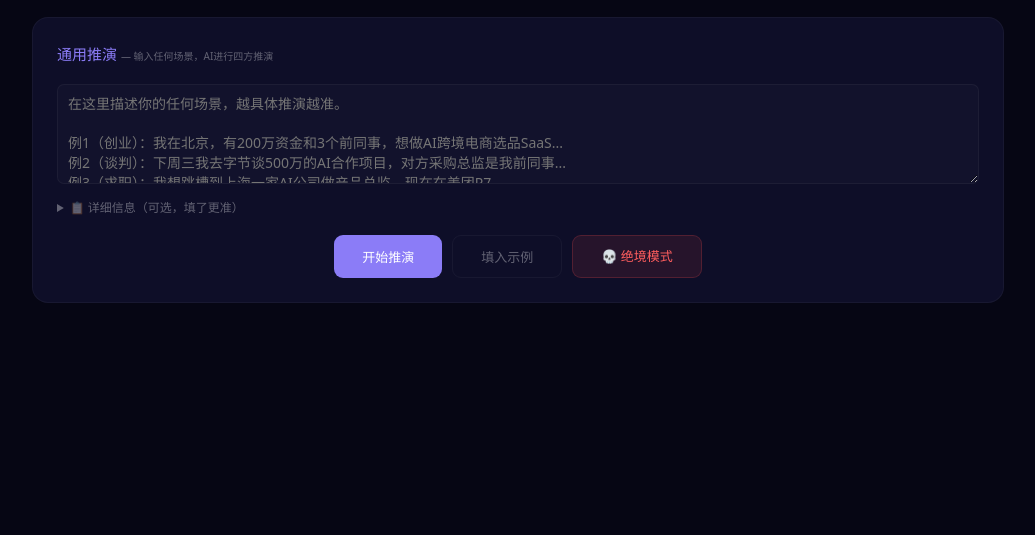
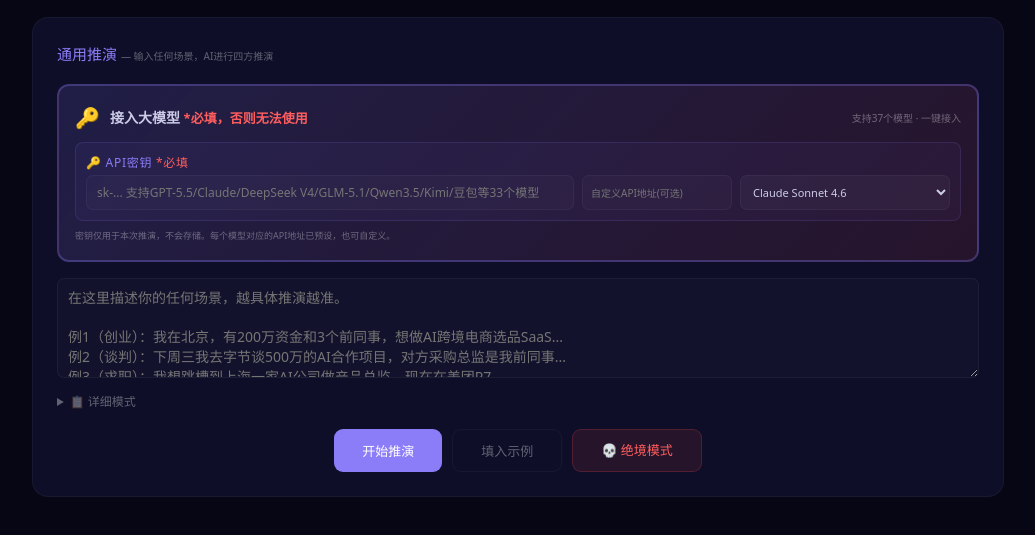
Before and after one commit to prodafe/Idea-Simulator, a plain HTML site: page frontend/index.html in a window 1280 px wide. Shown: the part 139-674 px from the top of the page, without its empty margins (122-1157 px from the left). Drawn offline with Linux system fonts and the light colour scheme.

Commit message:
feat: move API key to prominent top banner, rename details to 详细模式

```diff
--- a/frontend/index.html
+++ b/frontend/index.html
@@ -88,9 +88,13 @@ body{background:var(--bg);color:var(--tx);font-family:system-ui,-apple-system,sa
 
 <form class="card" onsubmit="return s()">
 <h2>通用推演 <span style="font-size:10px;color:var(--dim);font-weight:300">— 输入任何场景，AI进行四方推演</span></h2>
-<div class="fg fw" style="margin-bottom:14px"><textarea id="f-id" style="min-height:100px;font-size:14px" placeholder="在这里描述你的任何场景，越具体推演越准。&#10;&#10;例1（创业）：我在北京，有200万资金和3个前同事，想做AI跨境电商选品SaaS...&#10;例2（谈判）：下周三我去字节谈500万的AI合作项目，对方采购总监是我前同事...&#10;例3（求职）：我想跳槽到上海一家AI公司做产品总监，现在在美团P7...&#10;例4（投资）：朋友拉我投50万到他的Web3项目，他之前创业失败过一次...&#10;例5（搬家）：考虑从北京搬到成都，远程做独立开发，担心收入下降...&#10;&#10;只需填写这个框即可，下面信息可选填。"></textarea></div>
-<details style="margin-bottom:12px"><summary style="cursor:pointer;font-size:12px;color:var(--dim)">📋 详细信息（可选，填了更准）</summary>
-<div class="g3" style="margin-top:10px">
+
+<div style="background:linear-gradient(135deg,rgba(139,124,247,.15),rgba(255,77,77,.1));padding:16px;border-radius:12px;border:2px solid rgba(139,124,247,.3);margin-bottom:16px">
+<div style="display:flex;align-items:center;gap:10px;margin-bottom:8px">
+<span style="font-size:20px">🔑</span>
+<span style="color:var(--tx);font-weight:600;font-size:14px">接入大模型 <span style="color:var(--rd);font-size:13px">*必填，否则无法使用</span></span>
+<span style="font-size:10px;color:var(--dim);margin-left:auto">支持37个模型 · 一键接入</span>
+</div>
 <div class="fg fw" style="background:rgba(139,124,247,.05);padding:10px;border-radius:8px;border:1px solid rgba(139,124,247,.15);margin-bottom:8px"><label style="color:var(--ac);font-weight:500;font-size:12px">🔑 API密钥 <span style="color:var(--rd)">*必填</span></label><div style="display:flex;gap:8px"><input id="f-key" type="password" placeholder="sk-... 支持GPT-5.5/Claude/DeepSeek V4/GLM-5.1/Qwen3.5/Kimi/豆包等33个模型" style="flex:1"><input id="f-base" placeholder="自定义API地址(可选)" style="width:150px;background:rgba(255,255,255,.02);border:1px solid var(--bor);color:var(--tx);padding:8px;border-radius:7px;font-size:10px;font-family:inherit"><select id="f-model" style="width:210px;background:rgba(255,255,255,.03);border:1px solid var(--bor);color:var(--tx);padding:8px;border-radius:7px;font-size:11px;font-family:inherit">
 <optgroup label="OpenAI (2026.4)"><option value="gpt-5.5-instant">GPT-5.5 Instant</option><option value="gpt-5.5">GPT-5.5</option><option value="gpt-4o">GPT-4o</option><option value="o3">o3推理</option></optgroup>
 <optgroup label="Anthropic (2026.4)"><option value="claude-sonnet-4-6" selected>Claude Sonnet 4.6</option><option value="claude-opus-4-7">Claude Opus 4.7</option><option value="claude-haiku-4-5">Claude Haiku 4.5</option></optgroup>
@@ -100,6 +104,12 @@ body{background:var(--bg);color:var(--tx);font-family:system-ui,-apple-system,sa
 <optgroup label="Zhipu GLM"><option value="glm-5.1">GLM-5.1</option><option value="glm-5">GLM-5</option><option value="glm-4-flash">GLM-4 Flash</option></optgroup>
 <optgroup label="More (Kimi/豆包/MiniMax/etc)"><option value="kimi-k2.6">Kimi K2.6</option><option value="minimax-m2.5">MiniMax M2.5</option><option value="doubao-pro-32k">豆包Pro</option><option value="step-3.5-flash">Step3.5 Flash</option><option value="spark-x2">讯飞星火X2</option><option value="ernie-4.0">文心一言4.0</option><option value="hunyuan-pro">腾讯混元Pro</option><option value="grok-3">Grok-3</option><option value="mistral-large">Mistral Large</option><option value="siliconflow-deepseek">SiliconFlow</option><option value="groq-llama">Groq Llama</option></optgroup>
 </select></div></div>
+
+<div style="font-size:9px;color:var(--dim);margin-top:6px">密钥仅用于本次推演，不会存储。每个模型对应的API地址已预设，也可自定义。</div>
+</div>
+<div class="fg fw" style="margin-bottom:14px"><textarea id="f-id" style="min-height:100px;font-size:14px" placeholder="在这里描述你的任何场景，越具体推演越准。&#10;&#10;例1（创业）：我在北京，有200万资金和3个前同事，想做AI跨境电商选品SaaS...&#10;例2（谈判）：下周三我去字节谈500万的AI合作项目，对方采购总监是我前同事...&#10;例3（求职）：我想跳槽到上海一家AI公司做产品总监，现在在美团P7...&#10;例4（投资）：朋友拉我投50万到他的Web3项目，他之前创业失败过一次...&#10;例5（搬家）：考虑从北京搬到成都，远程做独立开发，担心收入下降...&#10;&#10;只需填写这个框即可，下面信息可选填。"></textarea></div>
+<details style="margin-bottom:12px"><summary style="cursor:pointer;font-size:12px;color:var(--dim)">📋 详细模式</summary>
+<div class="g3" style="margin-top:10px">
 <div class="fg"><label>国家</label><select id="f-co"><option value="中国" selected>🇨🇳 中国</option><option value="美国">🇺🇸 美国</option><option value="英国">🇬🇧 英国</option><option value="日本">🇯🇵 日本</option></select></div>
 <div class="fg"><label>城市</label><input id="f-ci" placeholder="北京、上海、东京..."></div>
 <div class="fg"><label>推演模式</label><select id="f-mode"><option value="normal" selected>标准模式</option><option value="fringe">⚔️ 剑走偏锋 <span style="color:var(--rd);font-size:10px">(等你走投无路了再选)</span></option></select></div>
```
